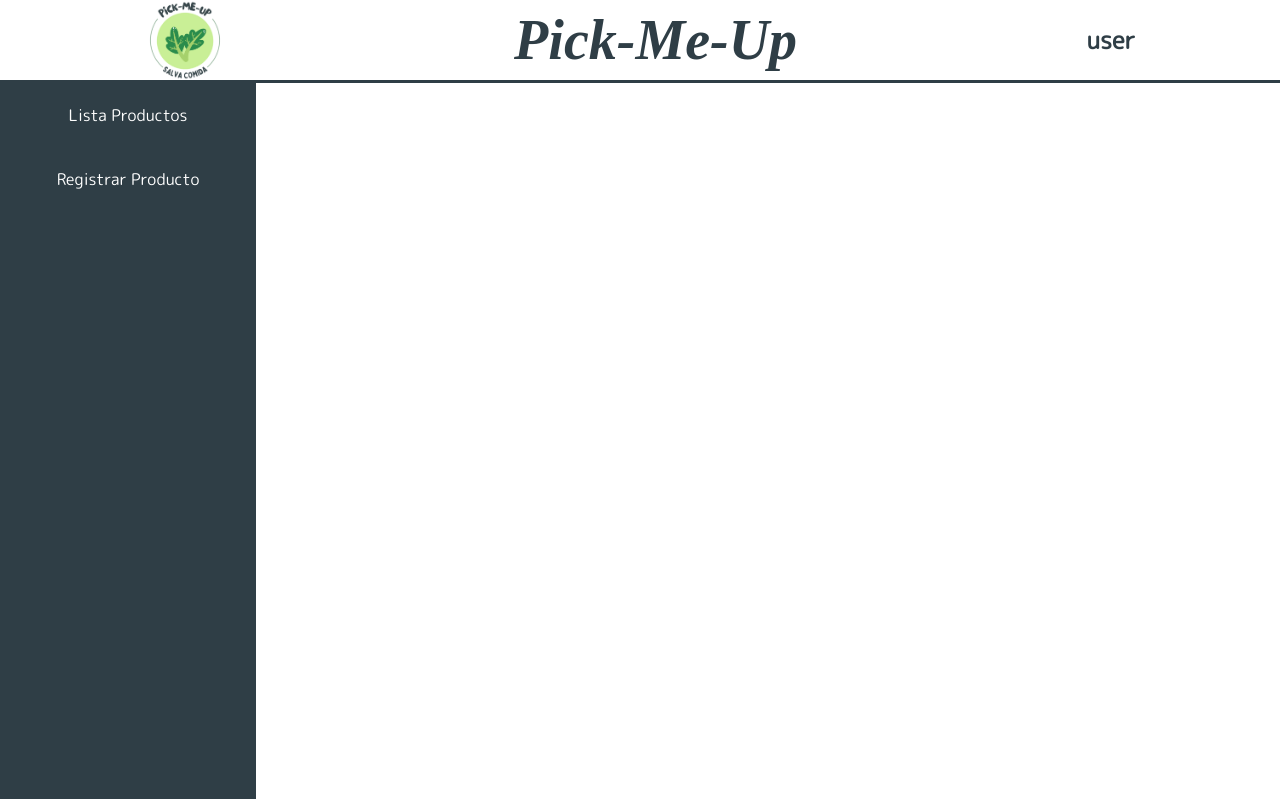
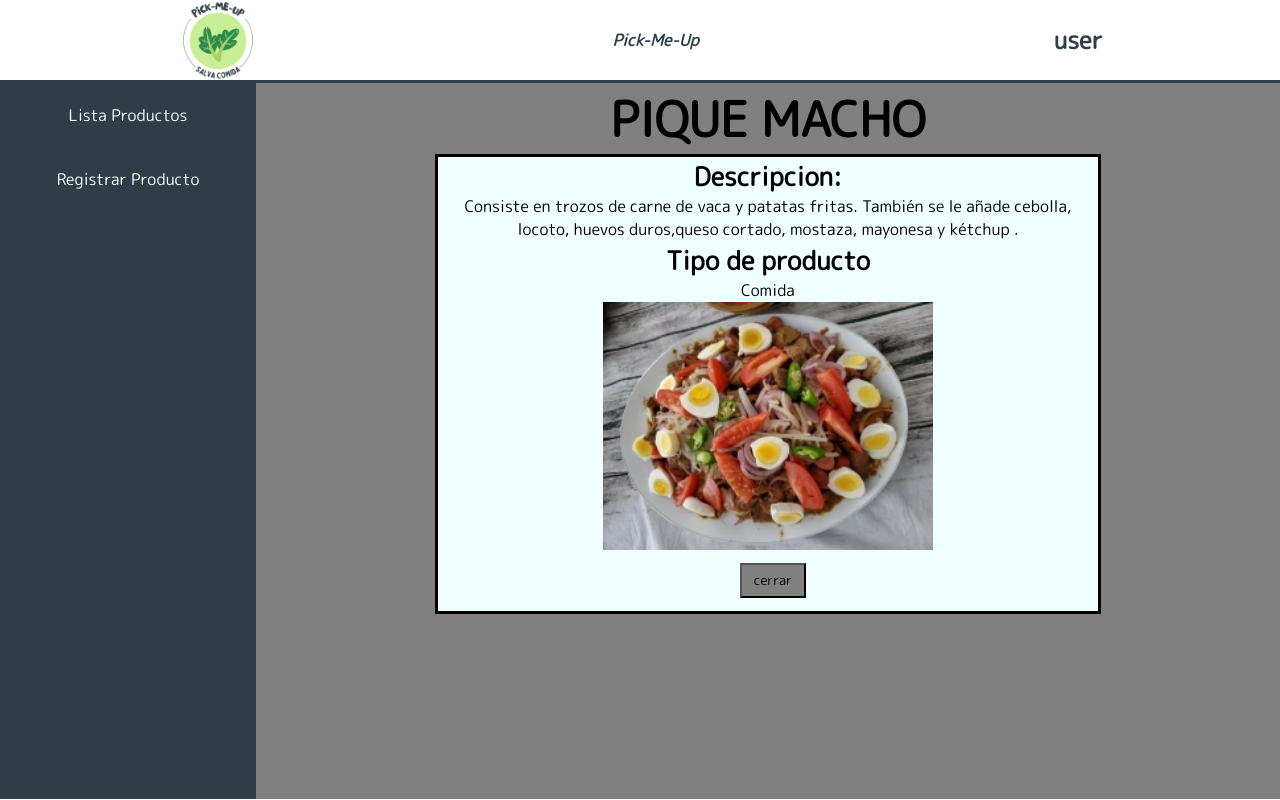
Before and after one commit to JeimiBV/PickMeUp, a React (Vite) app in the folder Front end/: page /Informacion in a window 1280 px wide. Built offline with nearby package versions, Linux system fonts and the light colour scheme.

Commit message:
Agregado HU1

```diff
--- /dev/null
+++ b/Front end/src/componentes/Informacion.jsx
@@ -0,0 +1,51 @@
+import React,{useState} from "react";
+import "../estilos/Informacion.css";
+import imagen from "../imagenes/pique.png";
+import { Link } from "react-router-dom";
+
+function Informacion(){
+
+    return (
+    <>
+        <div className="todo">
+
+             <h1 className="titulo"> PIQUE MACHO</h1>
+
+
+                    <div className="Informacion">
+
+                            <div  className="desytip">
+
+
+                                    <h2 className="encabezado">Descripcion:</h2>
+
+                                    <p className="Parrafo">Consiste en trozos de carne de vaca y patatas
+                                    fritas. También se le añade cebolla, locoto,
+                                    huevos duros,queso cortado, mostaza, mayonesa
+                                    y kétchup .</p>
+                                   <h2 className="encabezado">Tipo de producto</h2> <p className="Parrafo">Comida</p>
+
+
+                                    <img width="100px" heigth="100px" className= "imagen_1" src={imagen} alt="" />
+
+
+                                    <Link to="/listaProductos"><button className="b12">cerrar</button>
+                                    </Link>
+
+
+                        </div>
+
+
+
+                    </div>
+
+        </div>
+            </>
+
+
+
+    )
+
+}
+
+export default Informacion
--- /dev/null
+++ b/Front end/src/componentes/ListaProductos.jsx
@@ -0,0 +1,35 @@
+import React from "react";
+import "../estilos/productos.css";
+import IMG1 from "../imagenes/pique.png";
+import { Link } from "react-router-dom";
+
+
+
+function Productoslista() {
+
+    return(
+    <>
+     <div className="container">
+
+         <h1 className="title"> Lista de productos </h1>
+
+                <div className="productos">
+                    <div className="producto">
+                    <Link to = "/Informacion">
+                            <div className="producto_imagen">
+                                <img className ="imagen"src={IMG1} alt="" />
+                            </div>
+                            </Link>
+
+                        <div className="P_footer">
+                                    <h1 className="nombre"> pique</h1>
+                        </div>
+                    </div>
+                </div>
+
+    </div>
+    </>
+    )
+}
+
+export default Productoslista
--- a/Front end/src/componentes/Navpage.jsx
+++ b/Front end/src/componentes/Navpage.jsx
@@ -1,16 +1,16 @@
 import React from "react";
 import { Routes, Route} from "react-router-dom";
 import Formulario from "../componentes/Formulario"
-//import Informacion from "../componentes/Informacion"
-//import Productos from "./Productos/index"
+import Informacion from "./Informacion";
+import Productoslista from "./ListaProductos";
+
 
 const NavPage = () =>{
     return(
                 <Routes>
-                    {/*<Route path="/" element={<Productos />}/>
-                    <Route path="/listaProductos" element={<Productos/>}/>*/}
+                    <Route path="/listaProductos" element={<Productoslista/>}/>
                     <Route path="/formulario" element={<Formulario />}/>
-
+                    <Route path="/Informacion" element={<Informacion/>}/>
                 </Routes>
     )
 }
--- /dev/null
+++ b/Front end/src/estilos/Informacion.css
@@ -0,0 +1,56 @@
+.todo{
+    align-items: center;
+    width: 80%;
+    background-color: gray;
+    position: relative;
+    text-align: center;
+}
+.titulo{
+    position: relative;
+    text-align :center;
+    font-family: 'M PLUS Rounded 1c', sans-serif;
+    font-size: 3rem;
+
+}
+
+.desytip{
+    position: relative;
+    align-items: center;
+    text-align: center;
+    position: relative;
+    margin: 0rem auto;
+    width: 65%;
+    height: 75%;
+    background-color: azure;
+    border: solid black;
+
+}
+
+.encabezado{
+     font-size: 2vw;
+}
+.parrafo{
+     font-size: 2vw;
+}
+
+.imagen_1{
+    width: 50%;
+    height: 50%;
+    display:block;
+    margin:auto;
+}
+.b12{
+    height: 35px;
+    margin-left: 1.5%;
+    min-width: 10%;
+    margin-top: 2%;
+    margin-bottom: 2%;
+    background-color: gray;
+    transition: .5s;
+    cursor: pointer;
+}
+.b12:hover{
+    background-color: darkslategray;
+    color: azure;
+    transition: .5s;
+}
--- a/Front end/src/estilos/formulario.css
+++ b/Front end/src/estilos/formulario.css
@@ -10,8 +10,6 @@
     width: 80%;
     background-color: gray;
     position: relative;
-
-
 }
 .elementos-form{
     min-width: 70%;
--- /dev/null
+++ b/Front end/src/estilos/productos.css
@@ -0,0 +1,46 @@
+.container{
+    position: relative;
+    width: 80%;
+    border: 2px solid black;
+    display: flex;
+    flex-direction: column;
+    background-color: rgba(128, 128, 128, 0.644);
+}
+.imagen{
+    width: 200px;
+    height: 200px;
+  }
+.title{
+    text-align:center;
+    font-family: 'M PLUS Rounded 1c', sans-serif;
+    font-size: 3rem;
+    top: 20rem;
+}
+.nombre{
+    text-align:center;
+    font-family: 'M PLUS Rounded 1c', sans-serif;
+    font-size: 1rem;
+    text-transform: capitalize;
+}
+
+.productos{
+    position: absolute;
+    left: 3rem;
+    top: 6.5rem;
+    margin: 0 auto;
+    display: grid;
+    grid-template-columns: repeat(auto-fit, minmax(10rem, 1fr));
+    gap: 3rem 1rem;
+    background-color: white;
+}
+.producto{
+
+    display: flex;
+    flex-direction: column;
+    box-shadow: 1px 10px 10px 2px rgba(0, 0, 0, .2);
+    border: 6px solid transparent;
+    border-radius: 5px;
+}
+.productos:hover{
+     border: 6px solid #08a05c3a;
+}
```
Also changed, not shown: Front end/src/imagenes/pique.png (added), 1 other file (tests, documents, lock files or other folders).
